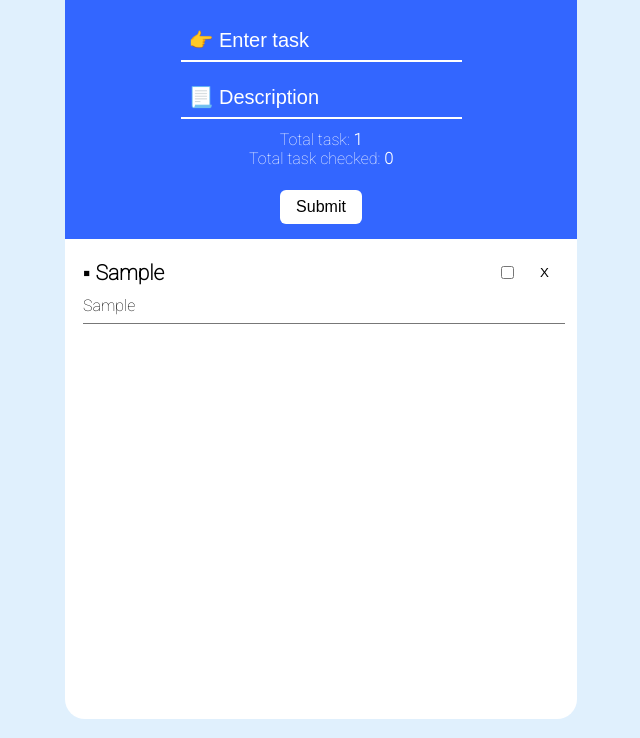
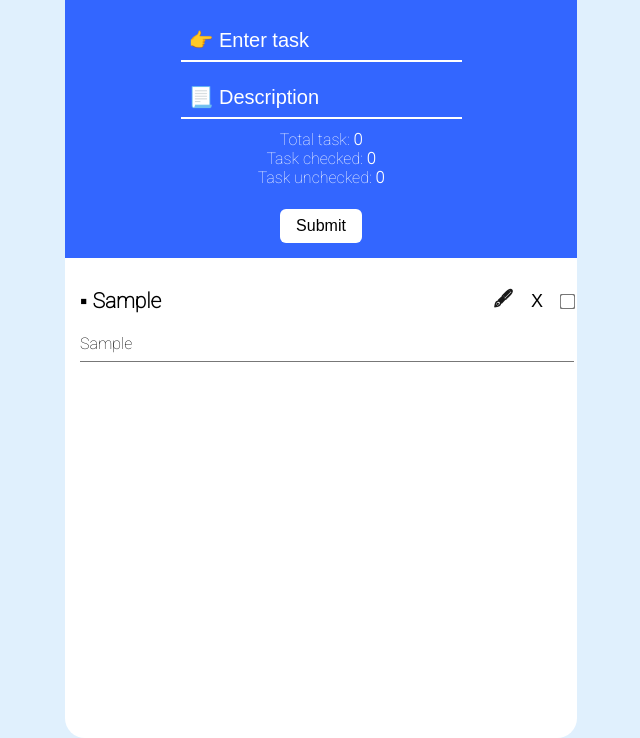
Before and after one commit to khanhhlq/to-do-app, a plain HTML site: page index.html in a window 1280 px wide. Both pictures are taken after typing "Sample", "Sample" into the empty fields and a click on the button "Submit". Shown: the part 132-870 px from the top of the page, without its empty margins (319-959 px from the left). Drawn offline with Linux system fonts and the light colour scheme.

Commit message:
winner: killing this project - coding in 2 night

```diff
--- a/app.js
+++ b/app.js
@@ -41,6 +41,9 @@ printData.appendChild(sumTask)
 const sumTaskChecked = document.createElement("span")
 printData.appendChild(sumTaskChecked)
 
+const sumTaskUnchecked = document.createElement("span")
+printData.appendChild(sumTaskUnchecked)
+
 const br = document.createElement("br")
 form.appendChild(br)
 
@@ -63,6 +66,22 @@ form.addEventListener("submit", (event) => {
 })
 
 let todoList = []
+
+const editBtn = (index) => {
+    let newTitleEdit = prompt("New title? ✅")
+    let newDescEdit = prompt("New description? ✅")
+
+    if (newTitleEdit == "" && newDescEdit == ""){
+        alert("No value fill in Title and Desciption. Old Value will return 💘")
+        return todoList[index].text && todoList[index].desc
+    } else{
+        todoList[index].text = newTitleEdit
+        todoList[index].desc = newDescEdit
+        localStorage.setItem("todos", JSON.stringify(todoList))
+    }
+
+    render()
+}
 
 const deleteBtn = (index) => {
     todoList.splice(index, 1)
@@ -91,33 +110,37 @@ const addTodo = () => {
 
     input.value = ""
     description.value = ""
-
     render()
 }
 
-let dataTask = [{
-    totalTask: 0,
-    totalTaskChecked: 0,
-    totalTaskUnchecked: 0
-}]
+const getDataList = () => {
+    let countTrue = 0;
+    let countFalse = 0;
 
+    for (let i = 0; i < todoList.length; i++)
+        if (todoList[i].completed == true)
+            countTrue++
+        else if (todoList[i].completed == false)
+            countFalse++
 
-
-sumTaskChecked.innerHTML = `${"Total task checked: " + "<b>" + dataTask[0].totalTask + "</b>"}`
-localStorage.setItem('dataList', JSON.stringify(dataTask))
-
+    sumTask.innerHTML = `${"Total task: " + "<b>" + todoList.length + "</b>" + "<br />"}`
+    sumTaskChecked.innerHTML = `${"Task checked: " + "<b>" + countTrue + "</b>" + "<br />"}`
+    sumTaskUnchecked.innerHTML = `${"Task unchecked: " + "<b>" + countFalse + "</b>"}`
+}
 
 const render = () => {
     todo.innerHTML = null
     todoList = JSON.parse(localStorage.getItem("todos")) || []
-    console.log(todoList)
-    sumTask.innerHTML = `${"Total task: " + "<b>" + todoList.length + "</b>" + "</br>"}`
 
     for (let i = 0; i < todoList.length; i++){
         let li = document.createElement("li")
         li.classList.add("todolist")
+
+        let titleText = document.createElement("p")
+        li.appendChild(titleText)
+        titleText.innerHTML = `${"▪ " + todoList[i].text }`
+
         todo.appendChild(li)
-        li.innerHTML = `${"▪ " + todoList[i].text }`
 
         let textDesc = document.createElement("p")
         textDesc.classList.add("desc")
@@ -127,51 +150,56 @@ const render = () => {
         let div = document.createElement("div")
         div.classList.add("tools")
 
+        let edit = document.createElement("span")
+        edit.style.cursor = "pointer"
+        edit.textContent = "🖋"
+        edit.setAttribute("onclick", "editBtn("+ i +")")
+        div.appendChild(edit)
+
+        let text = document.createTextNode("X")
+        let btn = document.createElement("button")
+        btn.classList.add("delBtn")
+        btn.setAttribute("onclick", "deleteBtn("+ i +")")
+        btn.appendChild(text)
+        div.appendChild(btn)
+
         let checkbox = document.createElement("input")
         checkbox.type = "checkbox"
         checkbox.style.cursor = "pointer"
         div.appendChild(checkbox)
 
-        let btn = document.createElement("button")
-        let text = document.createTextNode("X")
-        btn.classList.add("delBtn")
-        btn.setAttribute("onclick", "deleteBtn("+ i +")")
-
-        btn.appendChild(text)
-        div.appendChild(btn)
         li.appendChild(div)
 
         if (todoList[i].completed == true) {
-            li.classList.add("completed")
-            li.classList.remove("uncompleted")
+            titleText.classList.add("completed")
+            titleText.classList.remove("uncompleted")
             textDesc.classList.add("completed")
             textDesc.classList.remove("uncompleted")
             checkbox.checked = todoList[i].completed
-            dataTask[0].totalTaskChecked++
         } else if (todoList[i].completed == false){
-            li.classList.add("uncompleted")
-            li.classList.remove("completed")
+            titleText.classList.add("uncompleted")
+            titleText.classList.remove("completed")
             textDesc.classList.add("uncompleted")
             textDesc.classList.remove("completed")
             checkbox.checked = todoList[i].completed
-            dataTask[0].totalTaskUnchecked++
         }
 
         checkbox.addEventListener("click", (event) => {
             todoList[i].completed = event.target.checked
             if (todoList[i].completed) {
-                li.classList.add("completed")
-                li.classList.remove("uncompleted")
+                titleText.classList.add("completed")
+                titleText.classList.remove("uncompleted")
                 textDesc.classList.add("completed")
                 textDesc.classList.remove("uncompleted")
                 checkbox.checked = todoList[i].completed
             } else {
-                li.classList.add("uncompleted")
-                li.classList.remove("completed")
+                titleText.classList.add("uncompleted")
+                titleText.classList.remove("completed")
                 textDesc.classList.add("uncompleted")
                 textDesc.classList.remove("completed")
                 checkbox.checked = todoList[i].completed
             }
+            getDataList()
             localStorage.setItem('todos', JSON.stringify(todoList))
         })
     }
@@ -179,4 +207,5 @@ const render = () => {
 
 (() => {
     render()
+    getDataList()
 })()
--- a/style.css
+++ b/style.css
@@ -80,7 +80,7 @@ input {
 }
 
 #todo {
-  padding: 10px 12px 10px 18px;
+  padding: 10px 3px 10px 15px;
   margin: 0px;
 }
 
@@ -117,15 +117,44 @@ input {
   color: black;
 }
 
-#todo li input {
-  margin-right: 10px;
-}
-
 .tools{
   display: flex;
   justify-content: center;
   align-items: center;
-  padding-left: 16px;
+}
+
+.tools span{
+  font-size: 18px;
+  padding-right: 18px;
+}
+.tools span:hover{
+  color: #3366ff;
+}
+
+.tools .delBtn{
+  background-color: white;
+  padding: 0px 18px 0px 0px;
+  font-size: 18px;
+  outline: none;
+  color: black;
+  border: none;
+  cursor: pointer;
+}
+
+.tools .delBtn:hover{
+  color: #3366ff;
+}
+
+.tools input{
+  margin: 0;
+}
+
+.tools .checkbox:hover{
+  color: #3366ff;
+}
+
+input[type=checkbox] {
+  transform: scale(1.19999);
 }
 
 ::placeholder {
@@ -139,15 +168,6 @@ input {
 
 ::-ms-input-placeholder {
   color: rgb(255, 255, 255);
-}
-
-.delBtn{
-  padding: 16px;
-  text-align: center;
-  background-color: white;
-  color: black;
-  border: none;
-  cursor: pointer;
 }
 
 @media only screen and (max-width: 1200px){
```
